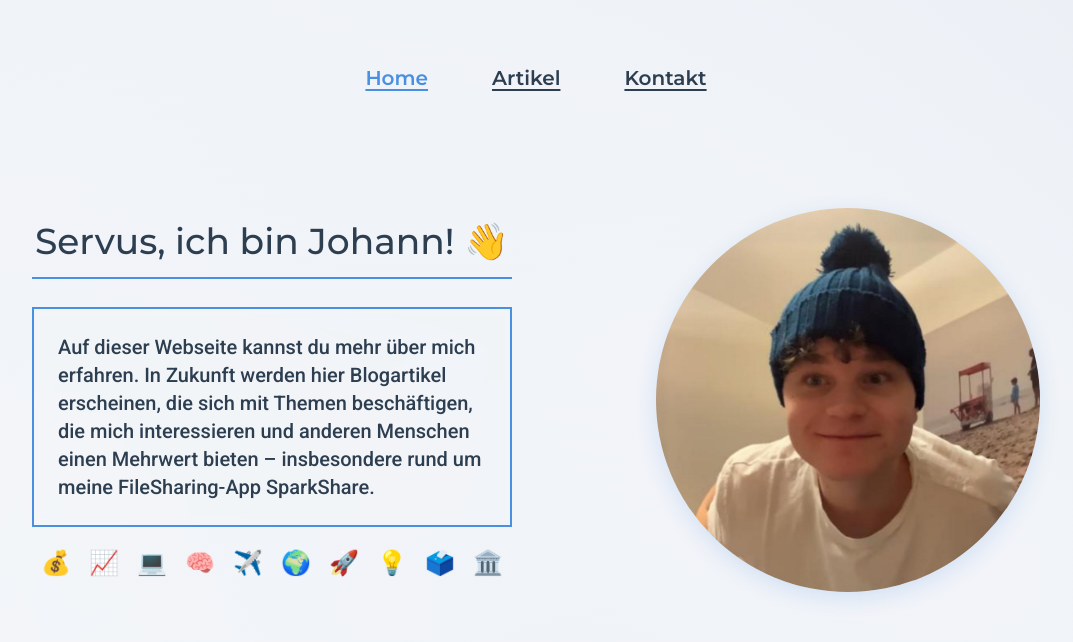
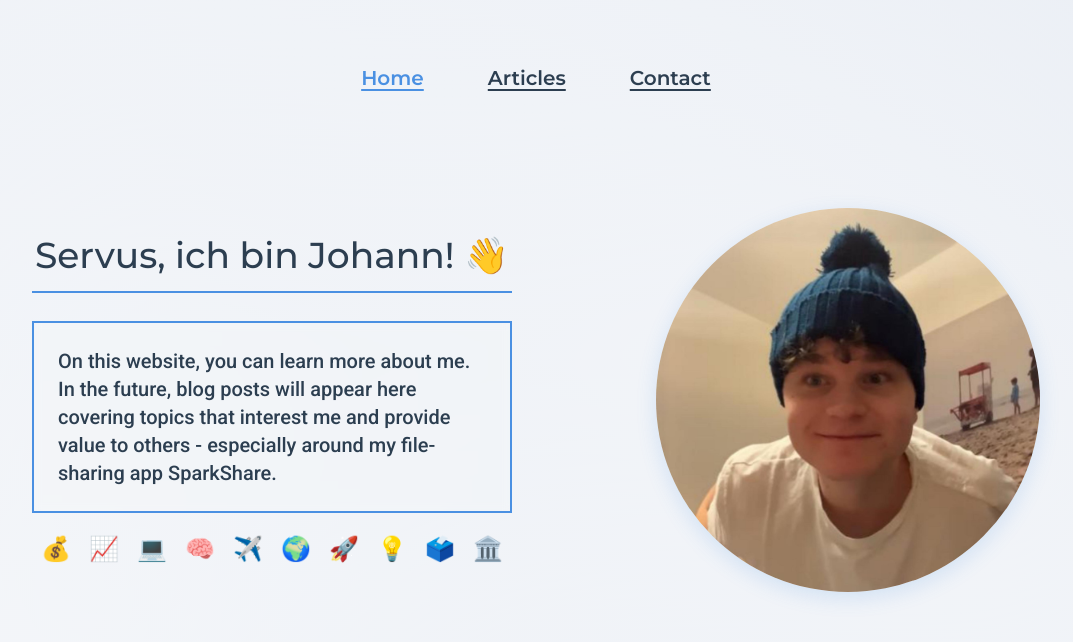
Before and after one commit to OmnipotentPanda0/personal-website, a Next.js app: page / in a window 1280 px wide. Shown: the top 642 px of the page, without its empty margins (104-1177 px from the left). Built offline with nearby package versions, Linux system fonts and the light colour scheme.

Commit message:
Translate to English

```diff
--- a/app/components/MainNavbar.tsx
+++ b/app/components/MainNavbar.tsx
@@ -28,13 +28,13 @@ export default function MainNavbar({ selected }: MainNavbarProps) {
             href="/articles"
             className={`${baseLink} ${selected === 'Articles' ? active : ''}`}
           >
-            Artikel
+            Articles
           </Link>
           <Link
             href="/contact"
             className={`${baseLink} ${selected === 'Contact' ? active : ''}`}
           >
-            Kontakt
+            Contact
           </Link>
         </div>
       </div>
--- a/app/contact/page.tsx
+++ b/app/contact/page.tsx
@@ -10,14 +10,14 @@ function ContactPage() {
             className="text-4xl md:text-5xl lg:text-4xl font-medium leading-tight"
             style={{ fontFamily: "Montserrat, sans-serif", color: "#2C3E50" }}
           >
-            Kontakt
+            Contact
           </h1>
           <hr className="mt-4 mb-7 border-t-2 border-[#4A90E2] w-1/4 mx-auto" />
           <p
             className="text-lg md:text-xl lg:text-1xl font-medium leading-relaxed"
             style={{ fontFamily: "Roboto, sans-serif", color: "#2C3E50" }}
           >
-            Hier kannst du mich erreichen:
+            Here’s how you can reach me:
           </p>
         </div>
 
--- a/app/page.tsx
+++ b/app/page.tsx
@@ -20,7 +20,7 @@ export default function Home() {
               className="text-base sm:text-lg lg:text-xl font-medium leading-relaxed border-2 border-[#4A90E2] p-4 lg:p-6 bg-white/10 backdrop-blur-sm"
               style={{ fontFamily: "Roboto, sans-serif", color: "#2C3E50" }}
             >
-              Auf dieser Webseite kannst du mehr über mich erfahren. In Zukunft werden hier Blogartikel erscheinen, die sich mit Themen beschäftigen, die mich interessieren und anderen Menschen einen Mehrwert bieten – insbesondere rund um meine FileSharing-App SparkShare.
+              On this website, you can learn more about me. In the future, blog posts will appear here covering topics that interest me and provide value to others - especially around my file-sharing app SparkShare.
             </h2>
             {/* Emoji row spanning the width of the box */}
             <div
```
